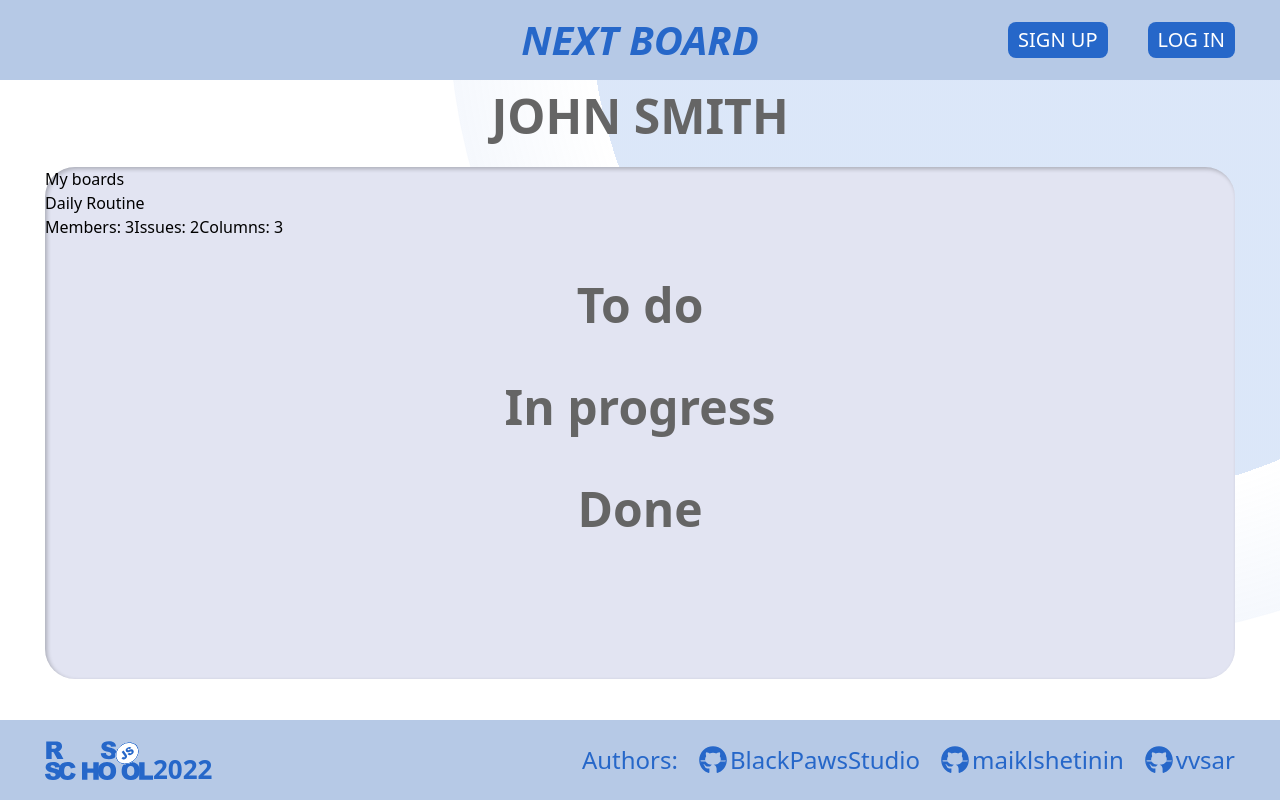
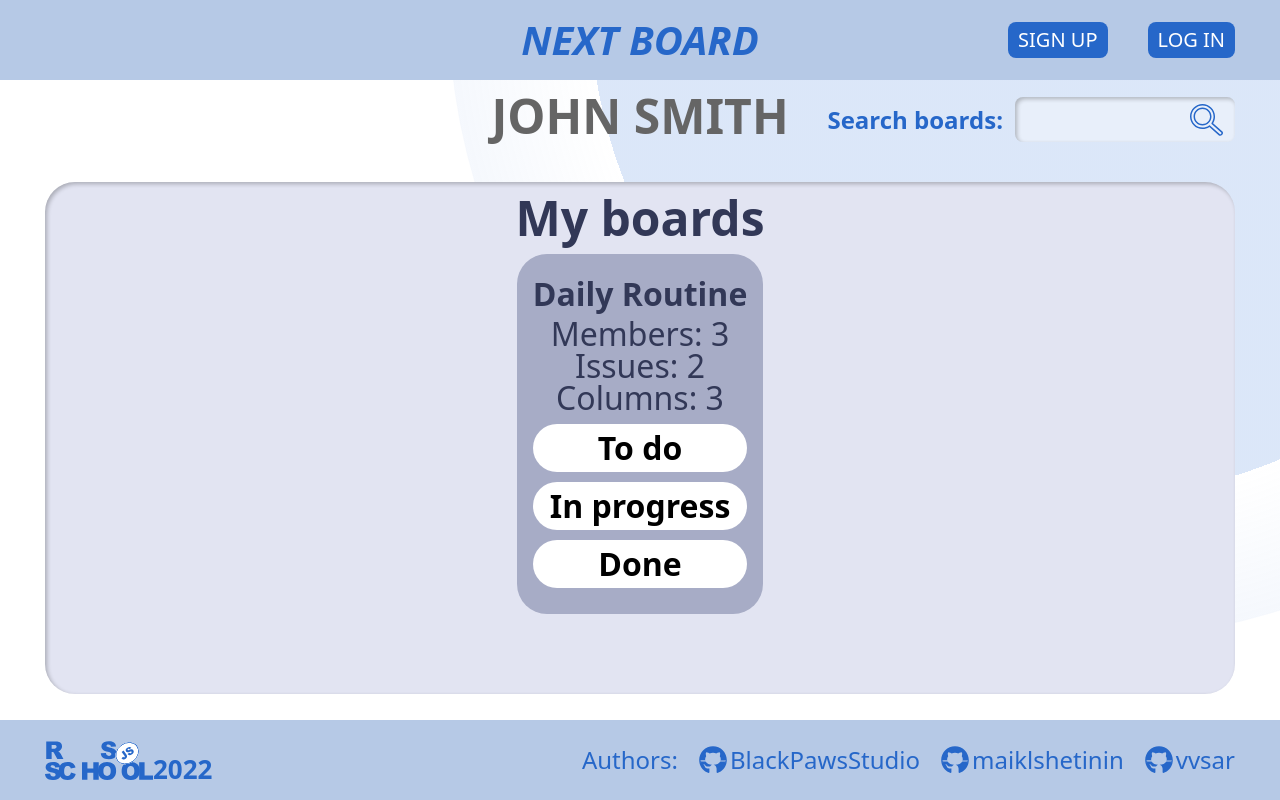
Before and after one commit to BlackPawsStudio/project-management-app, a Next.js app: page /user in a window 1280 px wide. Built offline with nearby package versions, Linux system fonts and the light colour scheme.

Commit message:
feat: add styles

```diff
--- a/src/components/BoardCard/index.tsx
+++ b/src/components/BoardCard/index.tsx
@@ -12,11 +12,11 @@ interface BoardCardProps {
 
 const BoardCard = ({ boardData, tasks, columns, children }: BoardCardProps) => {
   return (
-    <div>
-      <h4>{boardData.title}</h4>
-      <span>Members: {boardData.users.length + 1}</span>
-      <span>Issues: {tasks}</span>
-      <span>Columns: {columns}</span>
+    <div className="w-fit bg-boardCard rounded-[30px] p-4">
+      <h4 className="text-center text-[32px] font-bold text-primaryText">{boardData.title}</h4>
+      <p className="text-center text-[32px] text-primaryText leading-none">Members: {boardData.users.length + 1}</p>
+      <p className="text-center text-[32px] text-primaryText leading-none">Issues: {tasks}</p>
+      <p className="text-center text-[32px] text-primaryText leading-none">Columns: {columns}</p>
       <>{children}</>
     </div>
   );
--- a/src/components/ColumnTitleField/index.tsx
+++ b/src/components/ColumnTitleField/index.tsx
@@ -5,7 +5,7 @@ interface ColumnTitleProps {
 }
 
 const ColumnTitleField = ({ children }: ColumnTitleProps) => (
-  <p className="w-100 text-center text-[48px] font-bold text-titleText mt-[30px]">{children}</p>
+  <p className="w-100 text-center text-[32px] font-bold text-black bg-white rounded-full my-[10px]">{children}</p>
 );
 
 export default ColumnTitleField;
--- a/src/pages/user/[id]/index.tsx
+++ /dev/null
@@ -1,89 +0,0 @@
-// import { useRouter } from 'next/router';
-// import { useEffect } from 'react';
-
-// import Loader from '../../../components/Loader';
-import PageBase from '../../../components/PageBase';
-import BoardCard from '../../../components/BoardCard';
-import ColumnTitleField from '../../../components/ColumnTitleField';
-// import { useGetUserByIdQuery } from '../../../utils/hooks/reactQueries';
-
-const tempUser = {
-  name: 'John Smith',
-};
-
-const tempBoards = [{
-  _id: '001',
-  title: 'Daily Routine',
-  owner: 'John Smith',
-  users: ['Jane Smith', 'Harry Smith']
-}];
-
-const tempColumns = [
-  {
-    _id: '0001',
-    title: 'To do'
-  },
-  {
-    _id: '0002',
-    title: 'In progress'
-  },
-  {
-    _id: '0003',
-    title: 'Done'
-  },
-];
-
-const tempTasks = [
-  {
-    _id: '00001',
-    title: 'Breakfast'
-  },
-  {
-    _id: '00002',
-    title: 'Dinner'
-  },
-];
-
-const UserPage = () => {
-  // const router = useRouter();
-
-  // const { data, isLoading, isError } = useGetUserByIdQuery(
-  //   typeof router.query.id === 'string' ? router.query.id : undefined
-  // );
-
-  // useEffect(() => {
-  //   if (isError) {
-  //     router.push('/404');
-  //   }
-  // }, [isError]);
-
-  return (
-    // <>
-    //   {isLoading || isError ? (
-    //     <div className="flex h-full w-full items-center justify-center">
-    //       <Loader size={'w-[25vw] h-[25vw]'} />
-    //     </div>
-    //   ) : (
-    //     <PageBase title={data.name}>
-    //       <>{data.users}</>
-    //     </PageBase>
-    //   )}
-    // </>
-    <>
-      <PageBase title={tempUser.name.toUpperCase()}>
-        <h3>My boards</h3>
-        <div>
-          {tempBoards.map((board) => (
-            <BoardCard key={board._id} boardData={board} tasks={tempTasks.length} columns={tempColumns.length}>
-              {tempColumns.map((column) => (
-                <ColumnTitleField key={column._id}>{column.title}</ColumnTitleField>
-              ))}
-            </BoardCard>
-          ))}
-        </div>
-      </PageBase>
-    </>
-  );
-};
-
-export default UserPage;
--- a/src/pages/user/index.tsx
+++ b/src/pages/user/index.tsx
@@ -70,9 +70,9 @@ const UserPage = () => {
     //   )}
     // </>
     <>
-      <PageBase title={tempUser.name.toUpperCase()}>
-        <h3>My boards</h3>
-        <div>
+      <PageBase title={tempUser.name.toUpperCase()} onSubmit={(str) => {}}>
+        <h3 className="w-100 text-center text-[48px] font-bold text-primaryText mt-[30px]">My boards</h3>
+        <div className="w-100 flex justify-center">
           {tempBoards.map((board) => (
             <BoardCard key={board._id} boardData={board} tasks={tempTasks.length} columns={tempColumns.length}>
               {tempColumns.map((column) => (
--- a/tailwind.config.cjs
+++ b/tailwind.config.cjs
@@ -10,6 +10,7 @@ module.exports = {
         header: '#B6C9E6',
         headerText: '#2667C9',
         section: '#E2E4F2',
+        boardCard: '#A7ACC6',
         inputBackground: '#E8EFFA'
       },
       boxShadow: {
```
